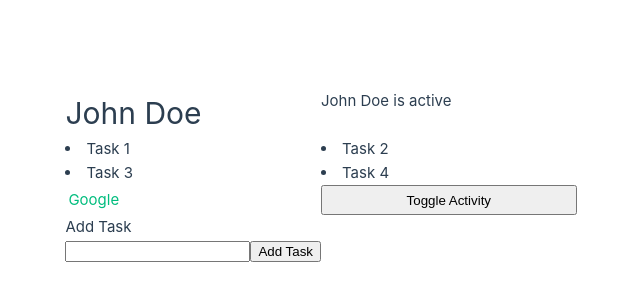
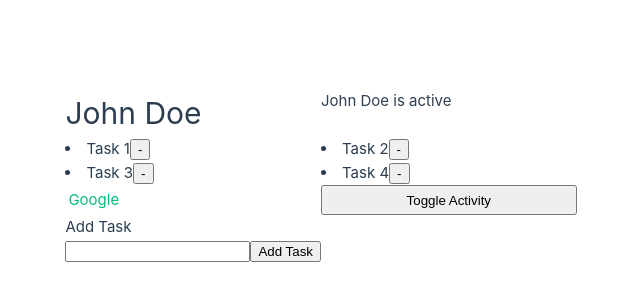
Before and after one commit to ahmadhassan44/learning-vue, a Vue app: page / in a window 1280 px wide. Shown: the part 224-524 px from the top of the page, without its empty margins (319-959 px from the left). Built offline with nearby package versions, Linux system fonts and the light colour scheme.

Commit message:
feat/add task deleting

```diff
--- a/src/App.vue
+++ b/src/App.vue
@@ -5,8 +5,11 @@
   <p v-if="status === 'true'">{{ name }} is active</p>
   <p v-else-if="status === 'false'">{{ name }} is inactive</p>
   <p v-else>{{ name }}'s status is unknown</p>
-  <li v-for="task in tasks" :key="task">
-    {{ task }}
+  <li v-for="(task, index) in tasks" :key="task">
+    <span>
+      {{ task }}
+    </span>
+    <button @click="deleteTask(index)">-</button>
   </li>
   <a :href="link" target="_blank">Google</a>
   <button @click="toggleActivity" style="display: block">
@@ -20,7 +23,7 @@
   </form>
 </template>
 
-<script setup>
+<script setup lang="ts">
 import { ref } from "vue";
 
 const name = "John Doe";
@@ -39,4 +42,7 @@ const addTask = () => {
   if (newTask.value !== "") tasks.value.push(newTask.value);
   newTask.value = "";
 };
+const deleteTask = (index: number) => {
+  tasks.value.splice(index, 1);
+};
 </script>
```
